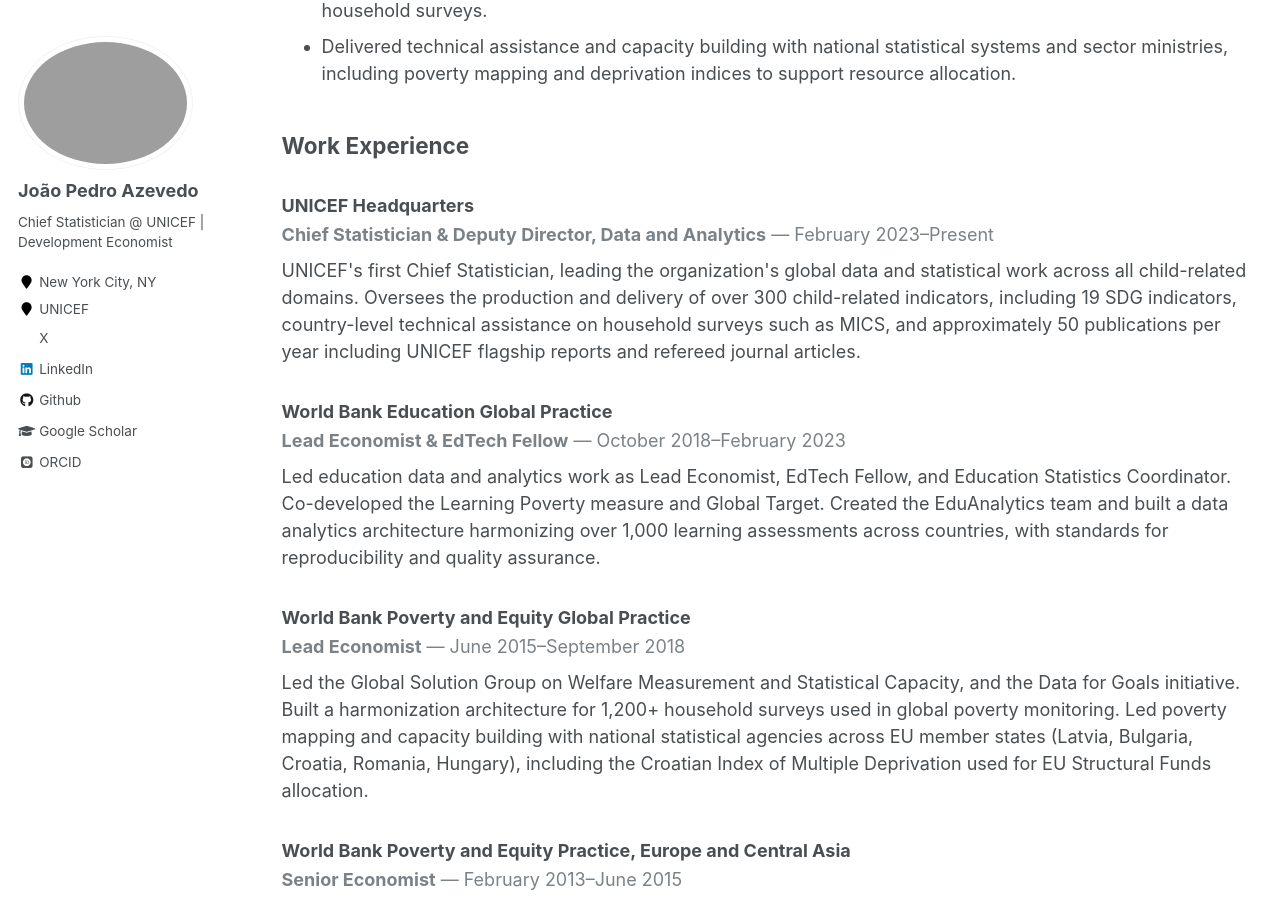
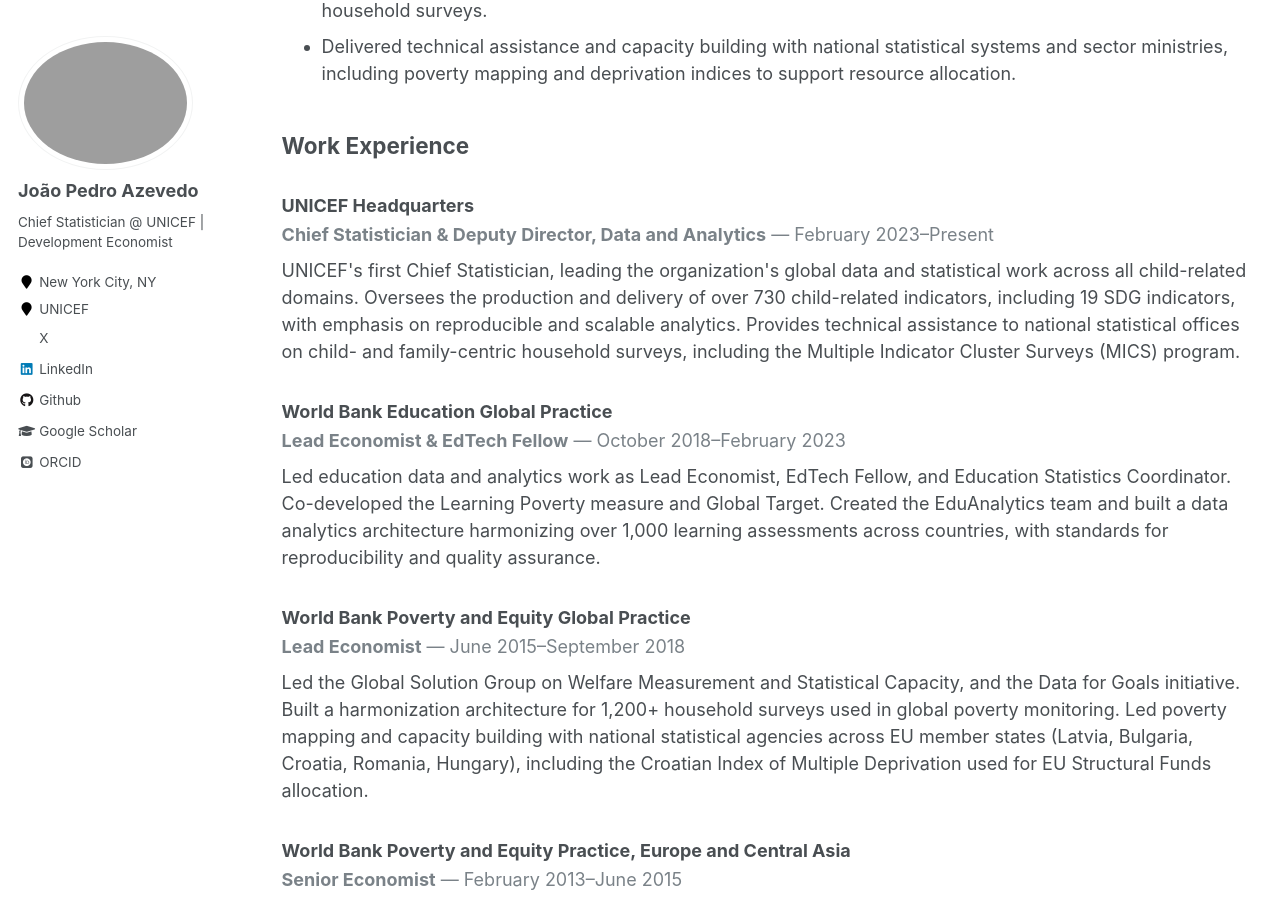
Before and after one commit to jpazvd/jpazvd.github.io, a Jekyll site: the page built from _pages/cv.md, in a window 1280 px wide and 900 px high, scrolled down 631 px. Built offline with Jekyll 4.4.1, drawn with Linux system fonts in a browser that asks for light colours; some web fonts are replaced.

Commit message:
sync: update from dev repo
Synced from: jpazvd/jpazvd.github.io-dev@513872bc0113895bb5702d2470de14a014b3b014

```diff
--- a/_data/work_experience.yml
+++ b/_data/work_experience.yml
@@ -3,7 +3,7 @@
   location: "New York, USA"
   start_date: "February 2023"
   end_date: "Present"
-  description: "UNICEF's first Chief Statistician, leading the organization's global data and statistical work across all child-related domains. Oversees the production and delivery of over 300 child-related indicators, including 19 SDG indicators, country-level technical assistance on household surveys such as MICS, and approximately 50 publications per year including UNICEF flagship reports and refereed journal articles."
+  description: "UNICEF's first Chief Statistician, leading the organization's global data and statistical work across all child-related domains. Oversees the production and delivery of over 730 child-related indicators, including 19 SDG indicators, with emphasis on reproducible and scalable analytics. Provides technical assistance to national statistical offices on child- and family-centric household surveys, including the Multiple Indicator Cluster Surveys (MICS) program."
 
 - position: "Lead Economist & EdTech Fellow"
   organization: "World Bank Education Global Practice"
```
